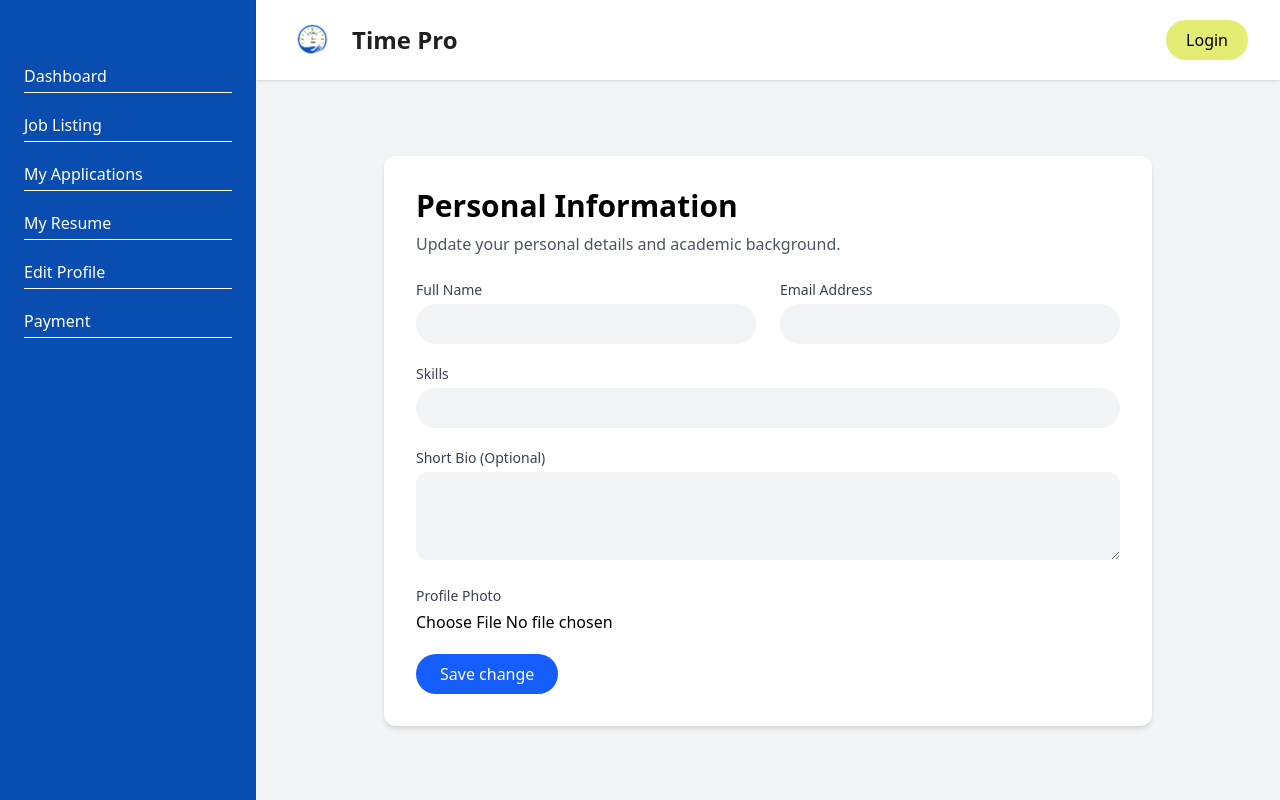
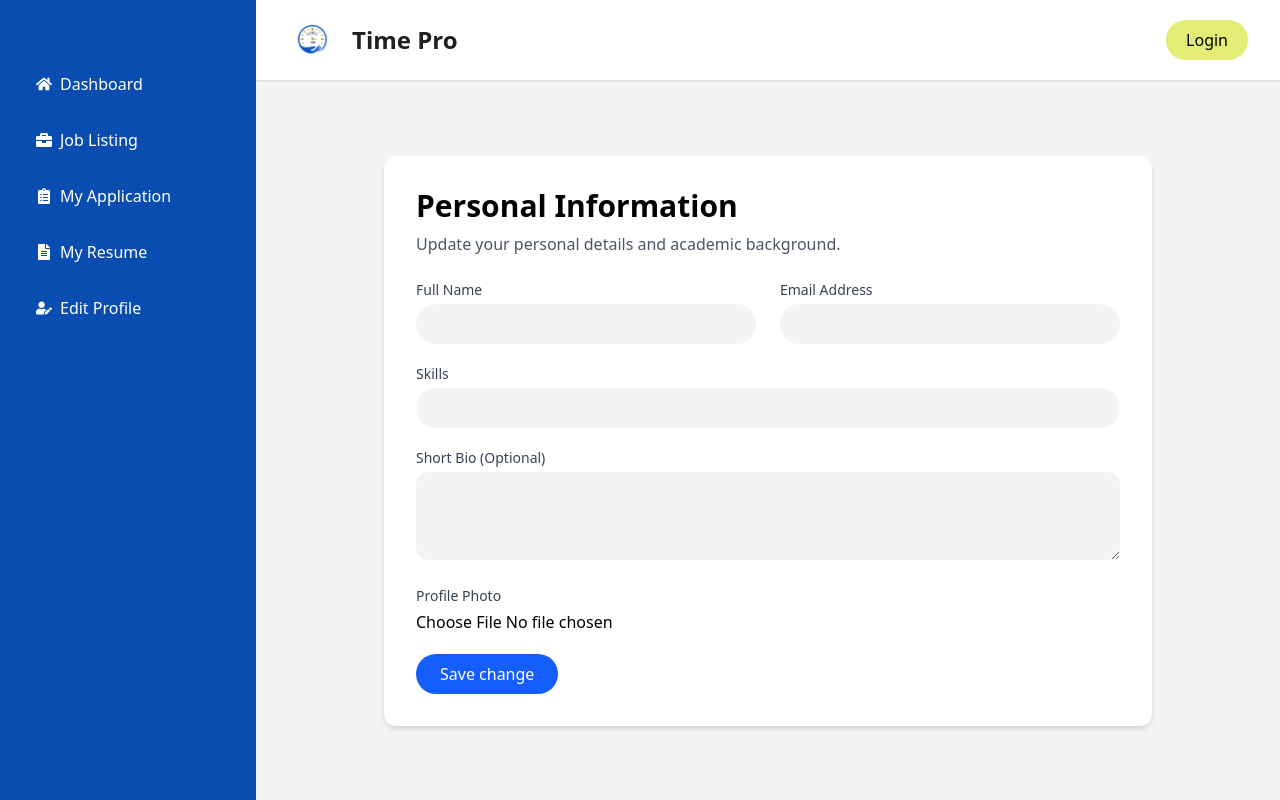
Before and after one commit to Dushy-uki/Frontend, a React (Vite) app: page /edit-profile in a window 1280 px wide. Built offline with nearby package versions, Linux system fonts and the light colour scheme; no server answers.

Commit message:
edit user dashboard

```diff
--- a/src/pages/EditProfile.jsx
+++ b/src/pages/EditProfile.jsx
@@ -3,6 +3,7 @@ import axios from 'axios';
 import { Link, useNavigate } from 'react-router-dom';
 import logo from '../assets/logo.png';
 import { toast } from 'react-toastify';
+import { FaHome, FaBriefcase, FaClipboardList, FaUserEdit, FaFileAlt } from 'react-icons/fa';
 
 
 const EditProfile = () => {
@@ -106,16 +107,25 @@ const userId = user._id || user.id;
   return (
     <div className="min-h-screen flex">
       {/* Sidebar */}
-      <aside className="w-64 bg-[#094DB1] text-white p-6">
-        <nav className="flex flex-col space-y-5 mt-10">
-          <Link to="/dashboard" className="border-b pb-1">Dashboard</Link>
-          <Link to="/jobs" className="border-b pb-1">Job Listing</Link>
-          <Link to="/applications" className="border-b pb-1">My Applications</Link>
-          <Link to="/resume" className="border-b pb-1">My Resume</Link>
-          <Link to="/edit-profile" className="border-b pb-1">Edit Profile</Link>
-          <Link to="/payment" className="border-b pb-1">Payment</Link>
-        </nav>
-      </aside>
+      <aside className="w-64 bg-[#094DB1] text-white p-6 sticky top-0 min-h-screen">
+              <nav className="flex flex-col space-y-4 mt-10 text-md">
+                <Link to="/dashboard" className="flex items-center gap-2 hover:bg-white/10 rounded px-3 py-2 transition">
+                  <FaHome /> Dashboard
+                </Link>
+                <Link to="/jobs" className="flex items-center gap-2 hover:bg-white/10 rounded px-3 py-2 transition">
+                  <FaBriefcase /> Job Listing
+                </Link>
+                <Link to="/applications" className="flex items-center gap-2 hover:bg-white/10 rounded px-3 py-2 transition">
+                  <FaClipboardList /> My Application
+                </Link>
+                <Link to="/resume" className="flex items-center gap-2 hover:bg-white/10 rounded px-3 py-2 transition">
+                  <FaFileAlt /> My Resume
+                </Link>
+                <Link to="/edit-profile" className="flex items-center gap-2 hover:bg-white/10 rounded px-3 py-2 transition">
+                  <FaUserEdit /> Edit Profile
+                </Link>
+              </nav>
+            </aside>
 
       {/* Main Form */}
       <div className="flex-1 bg-gray-100">
--- a/src/pages/GenerateResume.jsx
+++ b/src/pages/GenerateResume.jsx
@@ -74,8 +74,9 @@ const GenerateResume = () => {
     setLoading(true);
     try {
       const res = await axios.post(
-        'http://localhost:5000/api/resume/generate',
+      'http://localhost:5000/api/resume/generate',
         {
+           userId: user._id, // <-- Make sure this is passed
           ...formData,
           skills: formData.skills.split(',').map(skill => skill.trim()),
         },
@@ -209,18 +210,7 @@ const GenerateResume = () => {
             <button
               onClick={async () => {
                 setShowPaymentPrompt(false);
-                try {
-                  await axios.post('http://localhost:5000/api/payment/record', {
-                    userId: user._id,
-                    name: formData.name,
-                    email: formData.email,
-                    purpose: "Resume Download",
-                    amount: 200
-                  });
-                } catch (err) {
-                  console.error("Failed to save payment record:", err);
-                }
-                generateAndDownloadResume();
+                await generateAndDownloadResume();
               }}
               className="bg-[#094DB1] text-white px-6 py-3 rounded-lg hover:bg-blue-700"
             >
--- a/src/pages/UserDashboard.jsx
+++ b/src/pages/UserDashboard.jsx
@@ -1,11 +1,10 @@
 import React, { useEffect, useState } from 'react';
-import { Link } from 'react-router-dom';
+import { Link, useLocation } from 'react-router-dom';
 import logo from '../assets/logo.png';
 import searching from '../assets/searching.png';
 import resume from '../assets/resume.png';
 import cv from '../assets/cv.png';
-import { useLocation } from 'react-router-dom';
-
+import { FaHome, FaBriefcase, FaClipboardList, FaUserEdit, FaFileAlt } from 'react-icons/fa';
 
 const UserDashboard = () => {
   const [user, setUser] = useState({});
@@ -18,32 +17,36 @@ useEffect(() => {
 
   const getValidAvatarUrl = (avatar) => {
     if (typeof avatar !== 'string') return '/default-profile.png';
-
-  // If avatar includes double URLs, extract only the cloudinary part
     const cloudinaryIndex = avatar.indexOf('https://res.cloudinary.com');
     if (cloudinaryIndex !== -1) {
       return avatar.slice(cloudinaryIndex);
     }
-
-  // Otherwise, if it starts with http(s), use as is
     if (avatar.startsWith('http')) {
       return avatar;
     }
-
     return '/default-profile.png';
   };
-
 
   return (
     <div className="flex min-h-screen">
       {/* Sidebar */}
-      <aside className="w-64 bg-[#094DB1] text-white p-6">
-        <nav className="flex flex-col space-y-5 mt-10">
-          <Link to="/dashboard" className="border-b pb-1">Dashboard</Link>
-          <Link to="/jobs" className="border-b pb-1">Job Listing</Link>
-          <Link to="/applications" className="border-b pb-1">My Application</Link>
-          <Link to="/resume" className="border-b pb-1">My Resume</Link>
-          <Link to="/edit-profile" className="border-b pb-1">Edit Profile</Link>
+      <aside className="w-64 bg-[#094DB1] text-white p-6 sticky top-0 min-h-screen">
+        <nav className="flex flex-col space-y-4 mt-10 text-md">
+          <Link to="/dashboard" className="flex items-center gap-2 hover:bg-white/10 rounded px-3 py-2 transition">
+            <FaHome /> Dashboard
+          </Link>
+          <Link to="/jobs" className="flex items-center gap-2 hover:bg-white/10 rounded px-3 py-2 transition">
+            <FaBriefcase /> Job Listing
+          </Link>
+          <Link to="/applications" className="flex items-center gap-2 hover:bg-white/10 rounded px-3 py-2 transition">
+            <FaClipboardList /> My Application
+          </Link>
+          <Link to="/resume" className="flex items-center gap-2 hover:bg-white/10 rounded px-3 py-2 transition">
+            <FaFileAlt /> My Resume
+          </Link>
+          <Link to="/edit-profile" className="flex items-center gap-2 hover:bg-white/10 rounded px-3 py-2 transition">
+            <FaUserEdit /> Edit Profile
+          </Link>
         </nav>
       </aside>
 
@@ -52,53 +55,51 @@ const getValidAvatarUrl = (avatar) => {
         {/* Header */}
         <div className="flex justify-between items-center bg-white shadow px-8 py-4">
           <div className="flex items-center gap-4">
-            <img src={logo} alt="Time Pro Logo" className="h-13" />
+            <img src={logo} alt="Time Pro Logo" className="h-10" />
             <h3 className="text-2xl font-bold text-[#1F1F1F]">Time Pro</h3>
           </div>
-          <Link to="/login" className="bg-[#E4ED73] text-black px-5 py-2 rounded-full hover:bg-blue-700 transition">
+          <Link to="/login" className="bg-[#E4ED73] text-black px-5 py-2 rounded-full hover:bg-blue-700 hover:text-white transition">
             Login
           </Link>
         </div>
 
-<div className="bg-gray-200 mx-4 mt-8 p-4 rounded-xl flex items-center shadow">
+        {/* Welcome Card */}
+        <div className="bg-white/40 backdrop-blur-sm border mx-6 mt-8 p-6 rounded-xl flex items-center shadow-lg">
           <div className="py-3 px-6">
             <img
               src={getValidAvatarUrl(user.avatar)}
               alt="Avatar"
-    className="w-30 h-30 rounded-full object-cover"
+              className="w-28 h-28 rounded-full object-cover shadow-lg ring-2 ring-white"
             />
           </div>
 
-          <div className="px-8 mr-9 mt-6">
-          <h2 className="text-3xl font-semibold">Welcome {user.name || 'User'}!</h2>
-          <p className="text-xl text-gray-800 mt-1">{user.email}</p>
-          <p className="text-lg text-gray-700 mt-1">
-            Here's your job dashboard. Let's find your next opportunity.
-          </p>
+          <div className="px-8 mr-9 mt-4">
+            <h2 className="text-3xl font-bold text-[#1F2937]">Welcome {user.name || 'User'}!</h2>
+            <p className="text-sm text-gray-600 mt-1">{user.email}</p>
+            <p className="text-md text-gray-700 mt-2">Here's your job dashboard. Let's find your next opportunity.</p>
             {user.skills && <p className="text-sm text-gray-600 mt-1">Skills: {user.skills}</p>}
             {user.bio && <p className="text-sm text-gray-600">Bio: {user.bio}</p>}
           </div>
         </div>
 
-
         {/* Quick Actions */}
         <div className="mx-8 mt-10">
           <h3 className="text-2xl font-bold mb-4 py-3">Quick Actions</h3>
           <div className="grid grid-cols-1 md:grid-cols-3 gap-8">
-            <div className="bg-white p-7 rounded-lg shadow-md text-center">
-              <img src={searching} alt="Browse Jobs" className="h-15 mx-auto mb-4" />
-              <h4 className="font-bold text-xl">Browse Jobs</h4>
-              <Link to="/jobs" className="text-blue-600 underline text-sm">Go to Browse Jobs</Link>
+            <div className="bg-white p-7 rounded-xl shadow hover:shadow-xl transition hover:-translate-y-1 text-center">
+              <img src={searching} alt="Browse Jobs" className="h-20 mx-auto mb-4" />
+              <h4 className="font-semibold text-lg text-gray-800">Browse Jobs</h4>
+              <Link to="/jobs" className="text-blue-600 hover:underline text-sm">Go to Browse Jobs</Link>
             </div>
-            <div className="bg-white p-7 rounded-lg shadow-md text-center">
-              <img src={resume} alt="My Applications" className="h-12 mx-auto mb-4" />
-              <h4 className="font-bold text-xl">My Application</h4>
-              <Link to="/applications" className="text-blue-600 underline text-sm">Go to your Application</Link>
+            <div className="bg-white p-7 rounded-xl shadow hover:shadow-xl transition hover:-translate-y-1 text-center">
+              <img src={resume} alt="My Applications" className="h-16 mx-auto mb-4" />
+              <h4 className="font-semibold text-lg text-gray-800">My Application</h4>
+              <Link to="/applications" className="text-blue-600 hover:underline text-sm">Go to your Application</Link>
             </div>
-            <div className="bg-white p-7 rounded-lg shadow-md text-center">
-              <img src={cv} alt="Resume" className="h-12 mx-auto mb-4" />
-              <h4 className="font-bold text-xl">Update Resume</h4>
-              <Link to="/resume" className="text-blue-600 underline text-sm">Go to update resume</Link>
+            <div className="bg-white p-7 rounded-xl shadow hover:shadow-xl transition hover:-translate-y-1 text-center">
+              <img src={cv} alt="Resume" className="h-16 mx-auto mb-4" />
+              <h4 className="font-semibold text-lg text-gray-800">Update Resume</h4>
+              <Link to="/resume" className="text-blue-600 hover:underline text-sm">Go to update resume</Link>
             </div>
           </div>
         </div>
@@ -112,10 +113,9 @@ const getValidAvatarUrl = (avatar) => {
         </div>
 
         {/* Footer */}
-        <footer className="bg-white py-2 text-center">
-          <img src={logo} alt="Time Pro Logo" className="h-5 mx-auto mb-2" />
-          <p>© 2025 Time Pro</p>
-          <p>Find Time Pro jobs</p>
+        <footer className="bg-white py-4 text-center text-sm text-gray-500 border-t">
+          <img src={logo} alt="Time Pro Logo" className="h-6 mx-auto mb-2" />
+          <p>© 2025 Time Pro • Find your future job today.</p>
         </footer>
       </main>
     </div>
```
Lines whose indentation alone changed are shown as unchanged.
